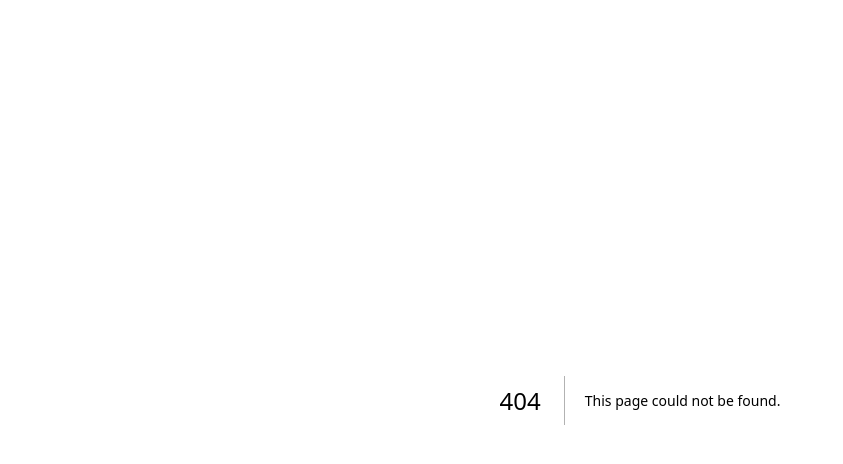
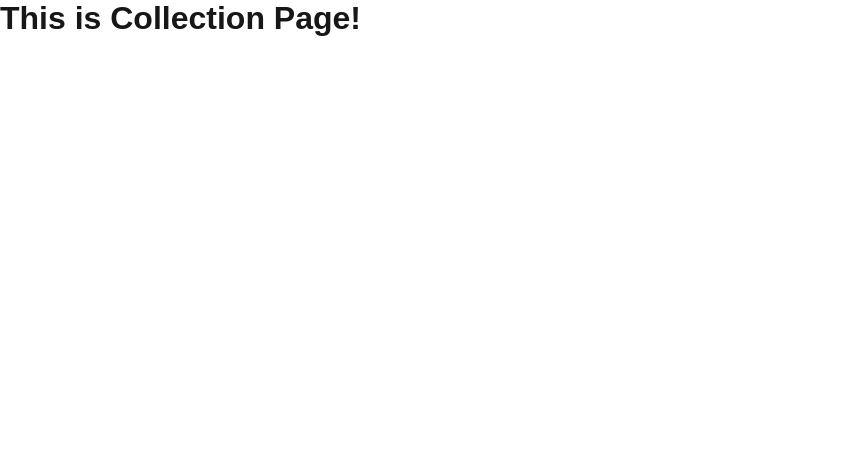
Before and after one commit to mpham99/NextPod, a Next.js app: page /collection in a window 1280 px wide. Before the commit this address had no page. Shown: the top 464 px of the page, without its empty margins (0-843 px from the left). Built offline with nearby package versions, Linux system fonts and the light colour scheme.

Commit message:
Initial collection page

```diff
--- /dev/null
+++ b/app/collection/page.js
@@ -0,0 +1,7 @@
+export default async function Collection() {
+    return(
+        <div>
+            <h1>This is Collection Page!</h1>
+        </div>
+    );
+}
```
